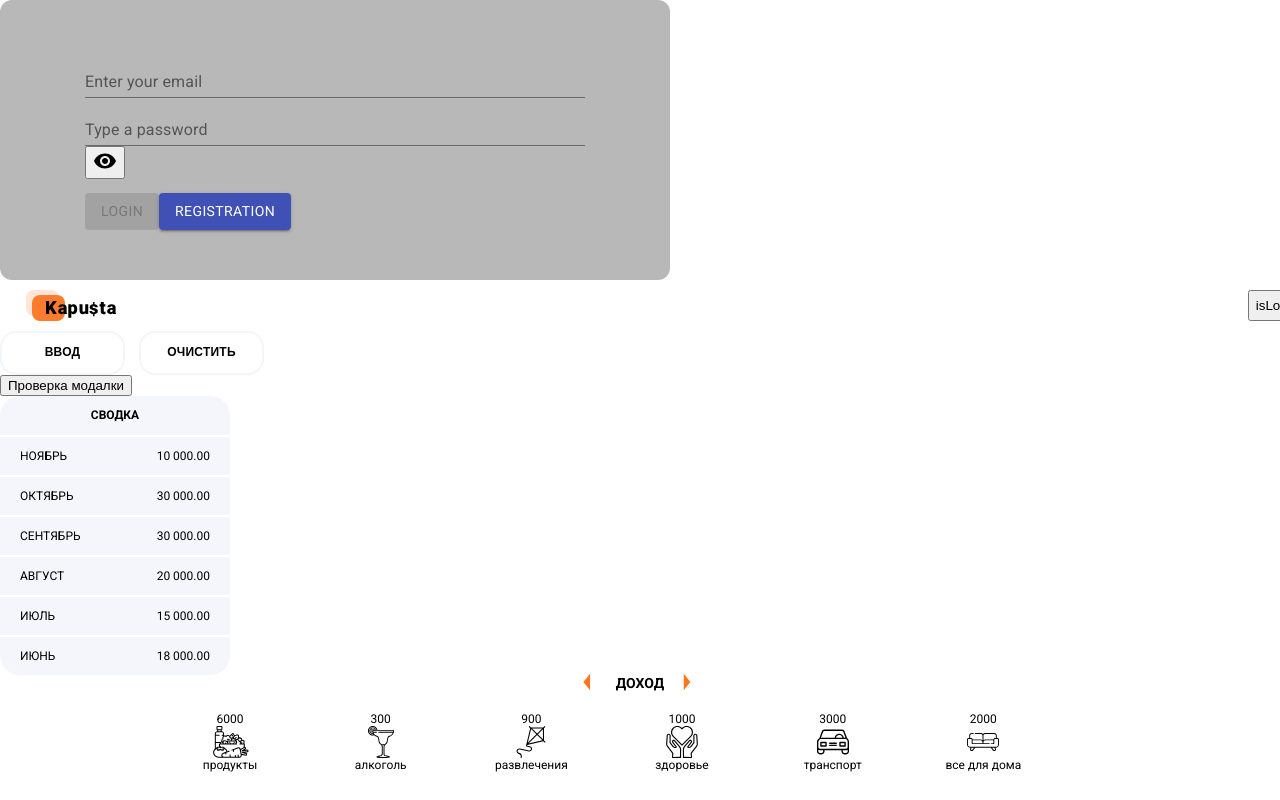
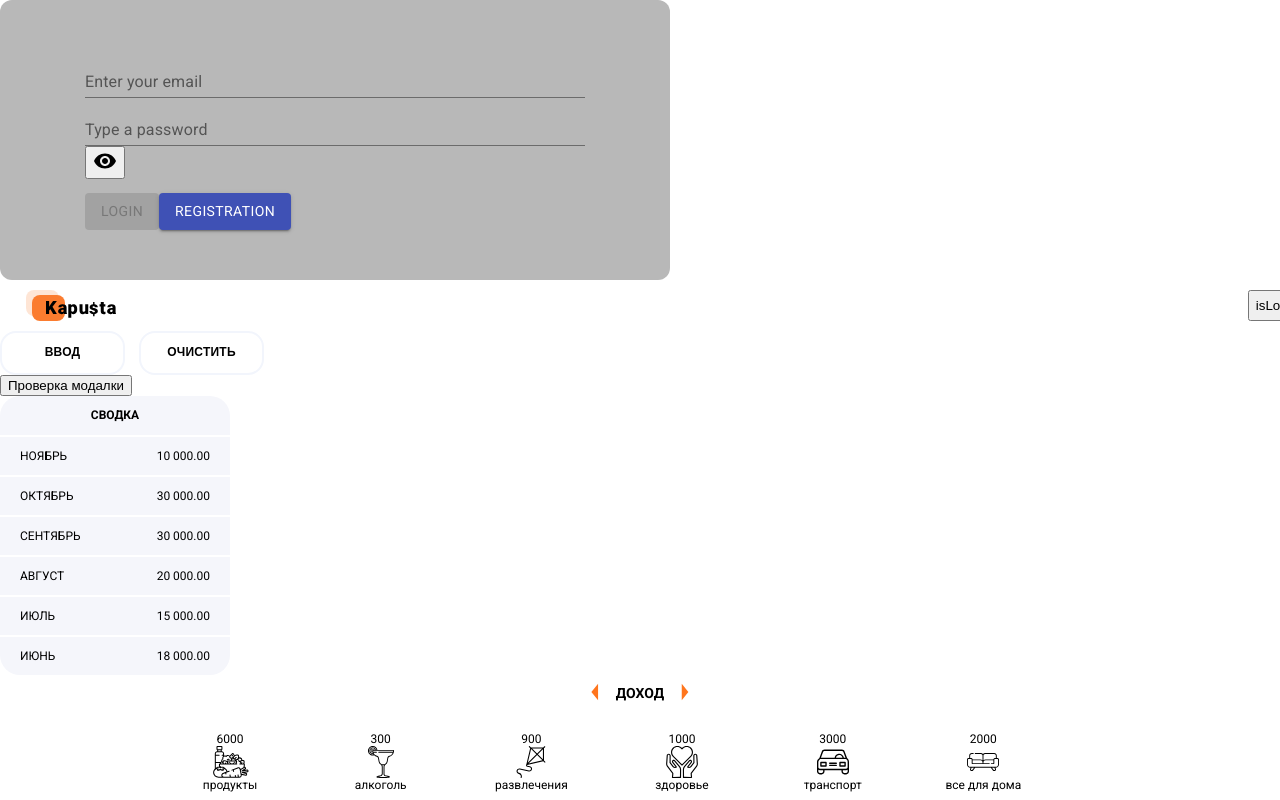
Before and after one commit to Koliadjun/kapusta-react, a React (Create React App) app: page / in a window 1280 px wide. Shown: the top 800 px of the page. Built offline with nearby package versions, Linux system fonts and the light colour scheme.

Commit message:
css fix-vertical-left/right

```diff
--- a/src/components/CategoryImages/CategoryImages.jsx
+++ b/src/components/CategoryImages/CategoryImages.jsx
@@ -20,25 +20,33 @@ export default function CategoryImages() {
 
                 {isToggled ?
                 (<>
+
+                    <h1 className={s.title} onClick={toggleClick}>
                         <svg className={s.vectorLeft}>
                         <use href={`${sprite}#icon-vector-left`} />
                         </svg>
-                <h1 className={s.title} onClick={toggleClick}>Расход</h1>
+                        Расход
                         <svg className={s.vectorRight}>
                             <use href={`${sprite}#icon-vector-right`} />
                         </svg>
+                    </h1>
+
                     <div className={s.listWrap}>
                             <CategoryCoastList />
                     </div>
                 </>) :
                 (<>
+
+                    <h1 className={s.title} onClick={toggleClick}>
                           <svg className={s.vectorLeft}>
                             <use href={`${sprite}#icon-vector-left`} />
                         </svg>
-                    <h1 className={s.title} onClick={toggleClick}>Доход</h1>
+                        Доход
                         <svg className={s.vectorRight}>
                             <use href={`${sprite}#icon-vector-right`} />
                         </svg>
+                    </h1>
+
                         <div className={s.listWrap}>
                         <CategoryIncomeList />
                     </div>
--- a/src/components/CategoryImages/CategoryList.module.css
+++ b/src/components/CategoryImages/CategoryList.module.css
@@ -1,5 +1,5 @@
 .categories{
-    position: relative;
+
 
     display: flex;
     flex-direction: column;
@@ -31,52 +31,27 @@
 }
 
 .title{
-
+    position: relative;
+    padding-top: 10px;
+    padding-bottom: 10px;
+    padding-right: 10px;
+    padding-left: 10px;
     text-transform: uppercase;
     font-weight: bold;
     font-size: 14px;
     color:var(--highlight-text-color);
    cursor: pointer;
 }
-/* .title::before{
-
-    content: "";
-    position: absolute;
-    bottom: -5px;
-    right: 50px;
-
-    display: block;
-    width: 20px;
-    height: 30px;
-
-    background-image:
-    url(../../images/svg/vector-left.svg);
-
-}
-
-.title::after {
-    content: "";
-    position: absolute;
-  bottom: -5px;
-left: 50px;
-    display: block;
-    width: 20px;
-    height: 30px;
-    background-image:
-    url(../../images/svg/vector-right.svg);
 
 
-} */
 
 
 .vectorLeft{
     display: block;
     fill: var(--accent-color);
     position: absolute;
-    bottom:247px ;
-    left:45%;
-
-
+    bottom:9px ;
+    right:70px;
     width: 20px;
     height: 20px;
 
@@ -85,8 +60,8 @@ height: 20px;
     display: block;
     fill: var(--accent-color);
     position: absolute;
-bottom: 247px;
-left: 53%;
+    bottom: 9px;
+    left: 70px;
 
     width: 20px;
     height: 20px;
```
Also changed, not shown: package.json (line endings or trailing spaces). Lines whose indentation alone changed are shown as unchanged.
